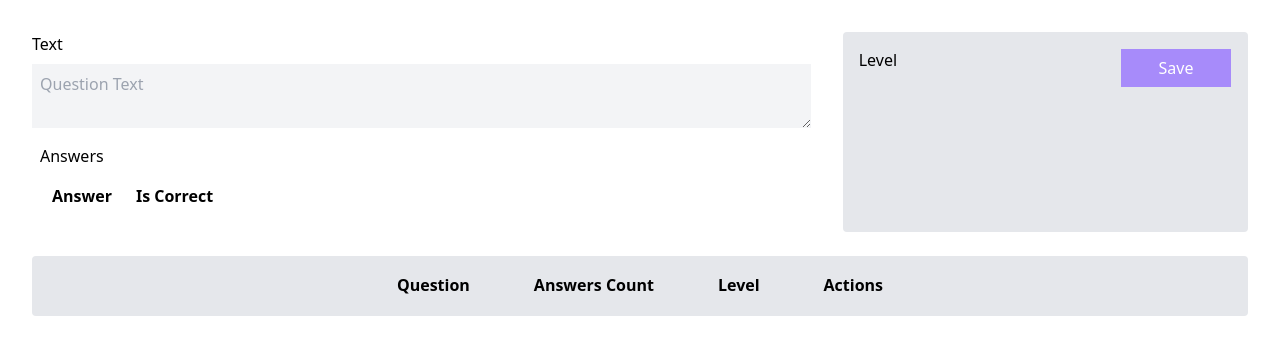
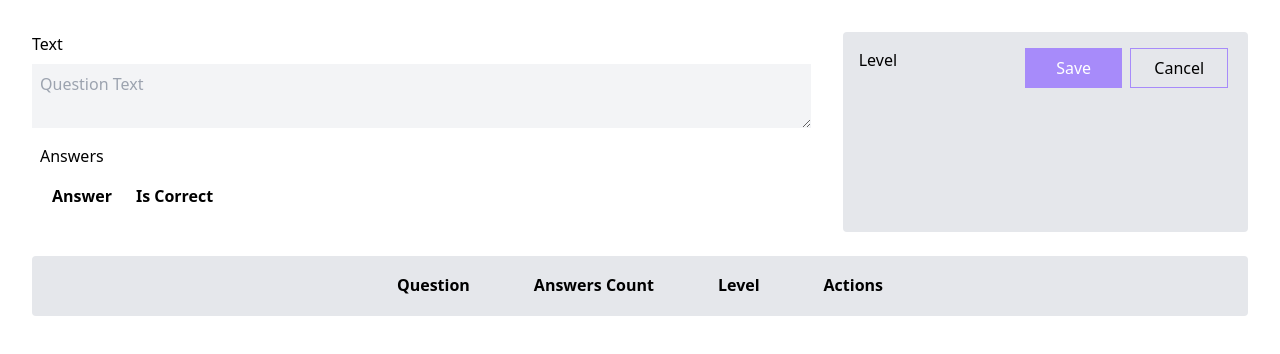
Before and after one commit to ayoubmehd/youcode-brief-2-quizz, a website built with Vite: page questions.html in a window 1280 px wide. Built offline with nearby package versions, Linux system fonts and the light colour scheme; no server answers.

Commit message:
feat: add cancel button

```diff
--- a/js/questions.js
+++ b/js/questions.js
@@ -87,7 +87,19 @@ function showAllQuestions(questions) {
 
 }
 
+async function resetQuestionForm() {
 
+    showAllQuestions(
+        await getAllQeustions()
+    );
+    // Clear asnwers Array
+    setAnswersArray([]);
+    showAllLevels(
+        await getAllLevels()
+    );
+    editingId = null;
+
+}
 
 async function getAllQeustions() {
 
@@ -145,11 +157,13 @@ export default async function () {
         await getAllLevels()
     );
 
+    // For Editing and Adding a new Qeustion
     addQuestionForm.addEventListener("submit", async (event) => {
         event.preventDefault();
 
+        // Error handeling
         /**
-         * @todo: Show an error message to the user
+         * @todo: Show an error message to the user bellow html
          */
         if (!levelId) {
             alert("Level Is Required");
@@ -160,36 +174,39 @@ export default async function () {
             return;
         }
 
+
+        // The data
         const payload = {
             question: addQuestionForm.questionText.value,
             levelId: levelId,
-            answers: answersArray
+            answers: [...answersArray]
         };
 
+        // Clear asnwers Array
         setAnswersArray([]);
+
+        // Editing q question with the id {editingId}
         if (editingId) {
 
             const question = new Question(payload);
 
             await question.update(editingId);
 
-            showAllQuestions(
-                await getAllQeustions()
-            );
             addQuestionForm.reset();
-
-            editingId = null;
             return;
         }
 
+        // Saving a new Question
         await saveQuestion(payload);
         addQuestionForm.reset();
-        showAllQuestions(
-            await getAllQeustions()
-        );
 
     });
 
+    addQuestionForm.addEventListener("reset", () => resetQuestionForm());
+
+    // Add an effect to the Levels radio input
     dom();
+
+    // Show the add asnwer form
     answers();
 }
--- a/questions.html
+++ b/questions.html
@@ -99,13 +99,14 @@
             </div>
             <button
               class="
+                mx-1
                 h-10
                 flex
                 justify-center
                 items-center
                 bg-purple-400
                 text-white
-                border
+                border border-purple-400
                 hover:bg-purple-500
                 mb-4
                 w-full
@@ -113,6 +114,23 @@
               "
             >
               Save
+            </button>
+            <button
+              class="
+                mx-1
+                h-10
+                flex
+                justify-center
+                items-center
+                border border-purple-400
+                hover:bg-purple-500 hover:text-white
+                mb-4
+                w-full
+                md:w-28
+              "
+              type="reset"
+            >
+              Cancel
             </button>
           </div>
         </form>
```
